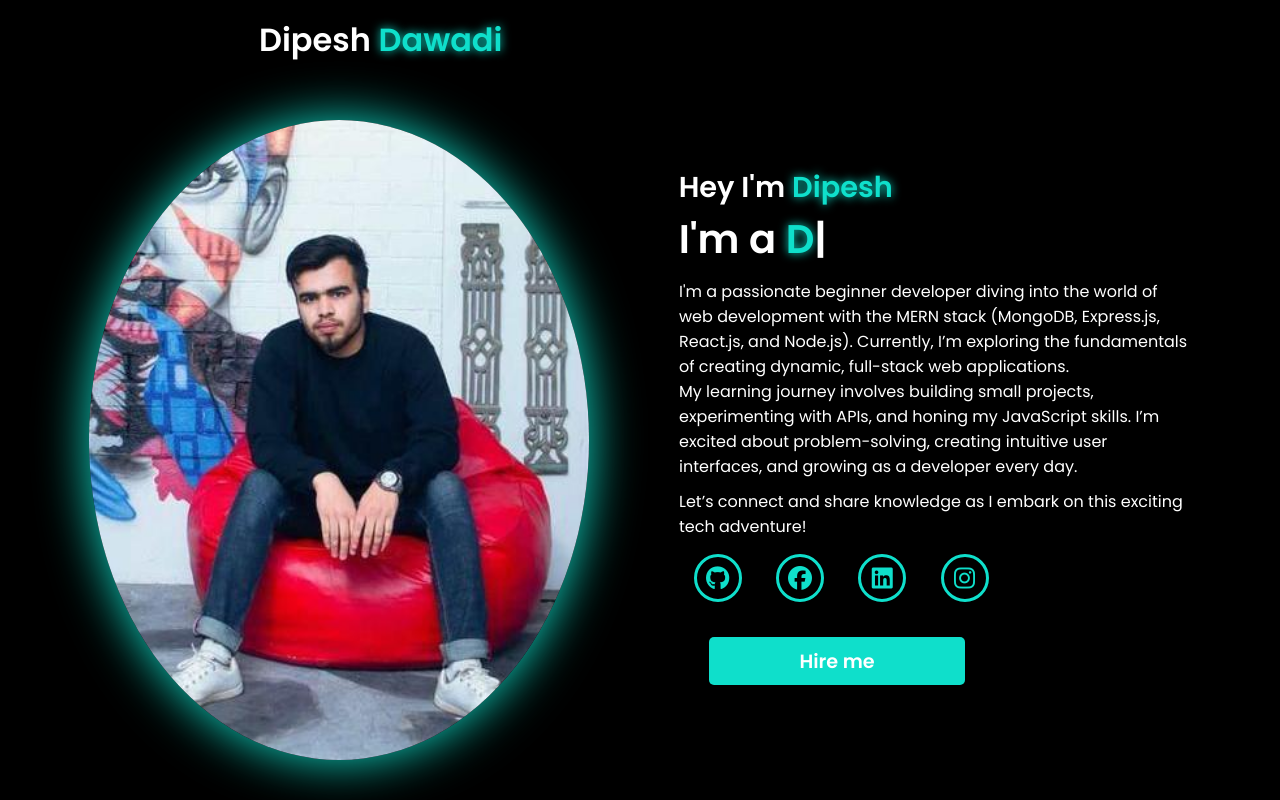
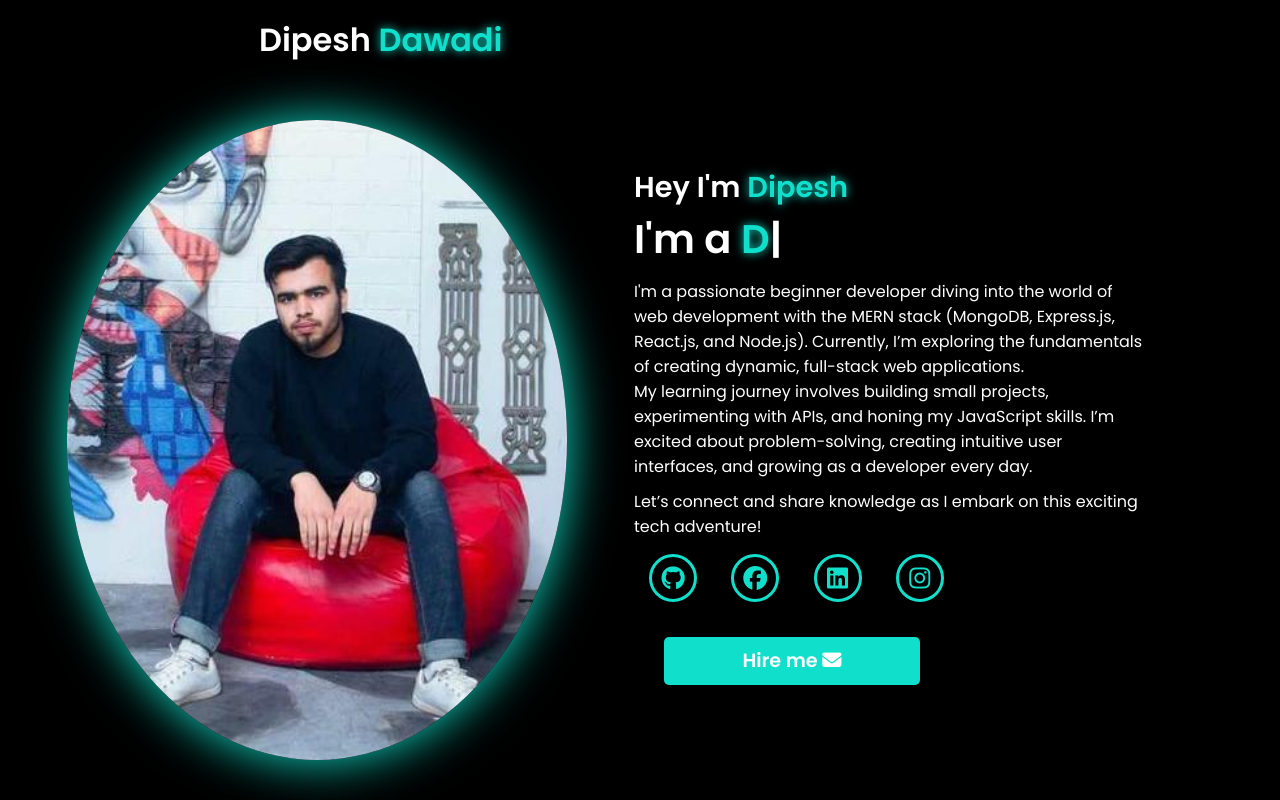
Before and after one commit to dipeshsince2059/portfolio, a plain HTML site: page index.html in a window 1280 px wide. Drawn offline with nearby package versions, Linux system fonts and the light colour scheme.

Commit message:
Update index.html

```diff
--- a/index.html
+++ b/index.html
@@ -51,8 +51,8 @@
                     <a href="https://www.linkedin.com/in/dipesh-dawadi-180717340/" data-aos="fade-up" data-aos-duration="1500" data-aos-delay="1500"><i class="fa-brands fa-linkedin"></i></a>
                     <a href="https://www.instagram.com/dipesh.s2059/" data-aos="fade-up" data-aos-duration="1500" data-aos-delay="1600"><i class="fa-brands fa-instagram"></i></a>
                 </div>
-                <div class="btn" data-aos="zoom-in" data-aos-duration="1500" data-aos-delay="1800">
-                    <button>Hire me</button>
+              <div> <a href="mailto:alegendofnoob@gmail.com" class="btn" data-aos="zoom-in" data-aos-duration="1500" data-aos-delay="1800">
+                    <button>Hire me <i class="fa-solid fa-envelope"></i></button>
                 </div>
             </div>
         </div>
```
